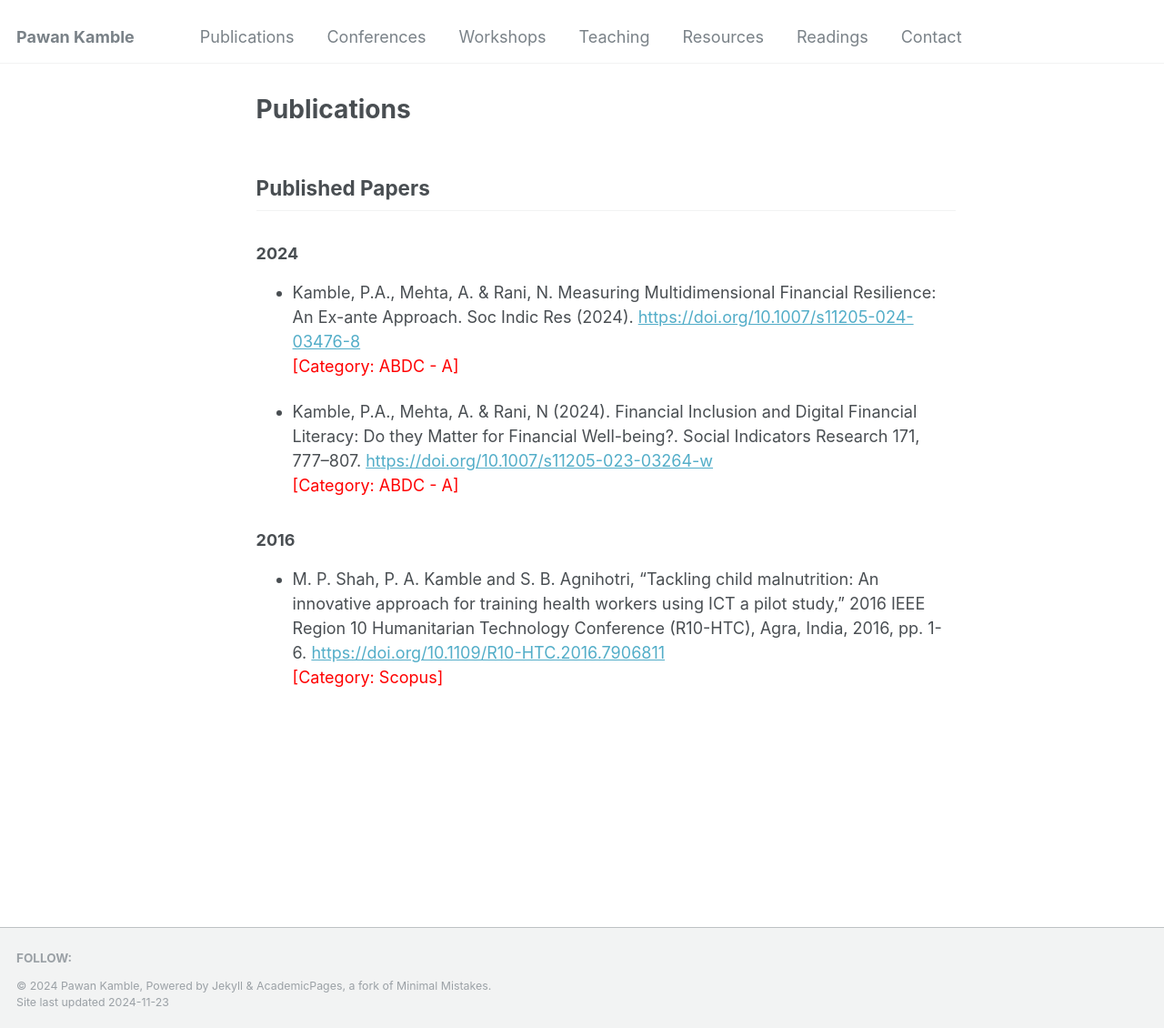
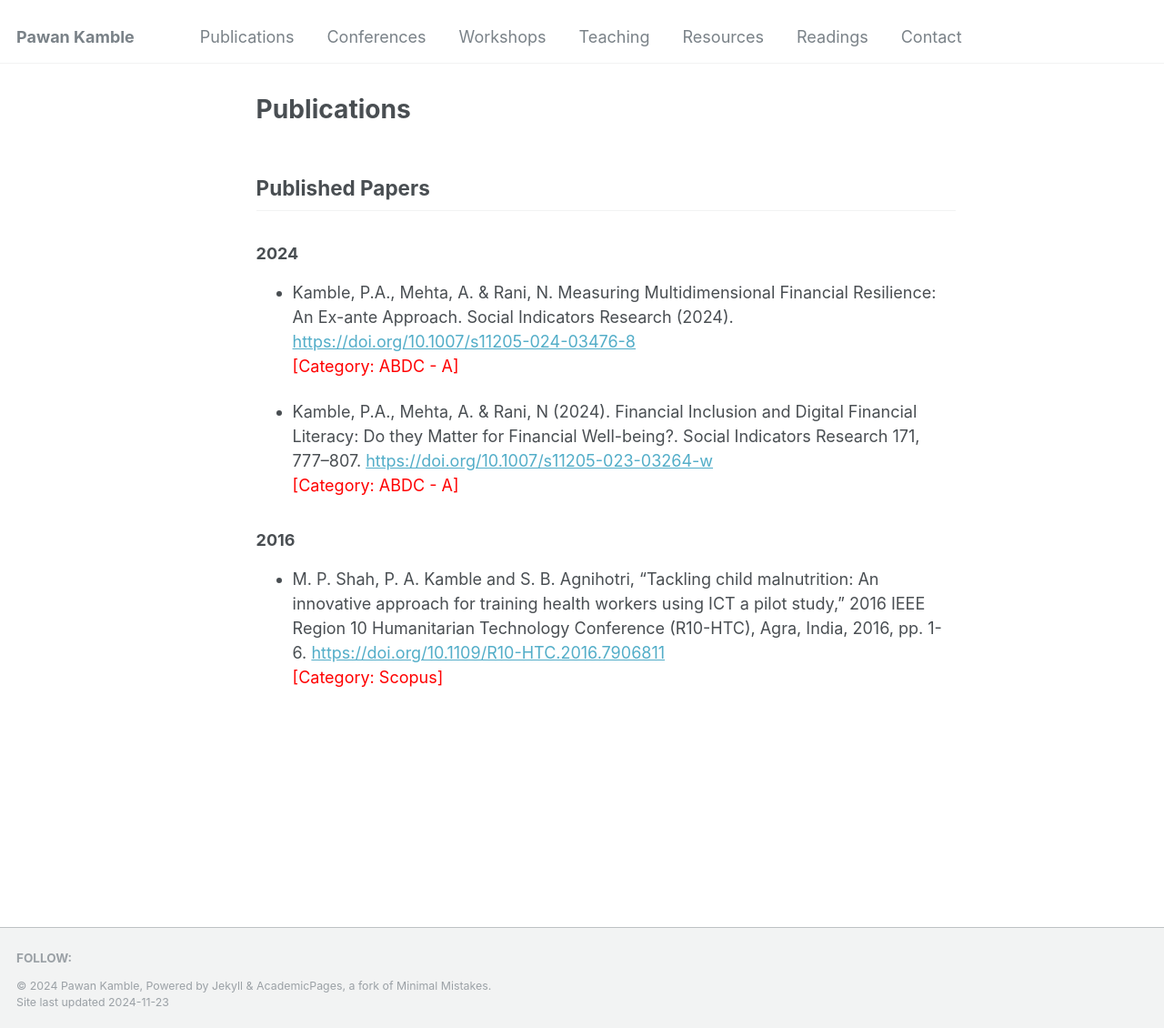
Before and after one commit to pawankb13/pawankb13.github.io, a Jekyll site: the page built from _pages/publication.md, in a window 1280 px wide and 1130 px high. Shown: the whole window at 91% size. Built offline with Jekyll 4.4.1, drawn with Linux system fonts in a browser that asks for light colours.

Commit message:
Publication Update

```diff
--- a/_pages/publication.md
+++ b/_pages/publication.md
@@ -7,7 +7,7 @@
 ## Published Papers
 
 ### 2024
-- Kamble, P.A., Mehta, A. & Rani, N. Measuring Multidimensional Financial Resilience: An Ex-ante Approach. Soc Indic Res (2024). [https://doi.org/10.1007/s11205-024-03476-8](https://doi.org/10.1007/s11205-024-03476-8) \
+- Kamble, P.A., Mehta, A. & Rani, N. Measuring Multidimensional Financial Resilience: An Ex-ante Approach. Social Indicators Research (2024). [https://doi.org/10.1007/s11205-024-03476-8](https://doi.org/10.1007/s11205-024-03476-8) \
 <span style="color: red">[Category: ABDC - A]</span>
 
 - Kamble, P.A., Mehta, A. & Rani, N (2024). Financial Inclusion and Digital Financial Literacy: Do they Matter for Financial Well-being?. Social Indicators Research 171, 777–807. [https://doi.org/10.1007/s11205-023-03264-w](https://doi.org/10.1007/s11205-023-03264-w) \
```
